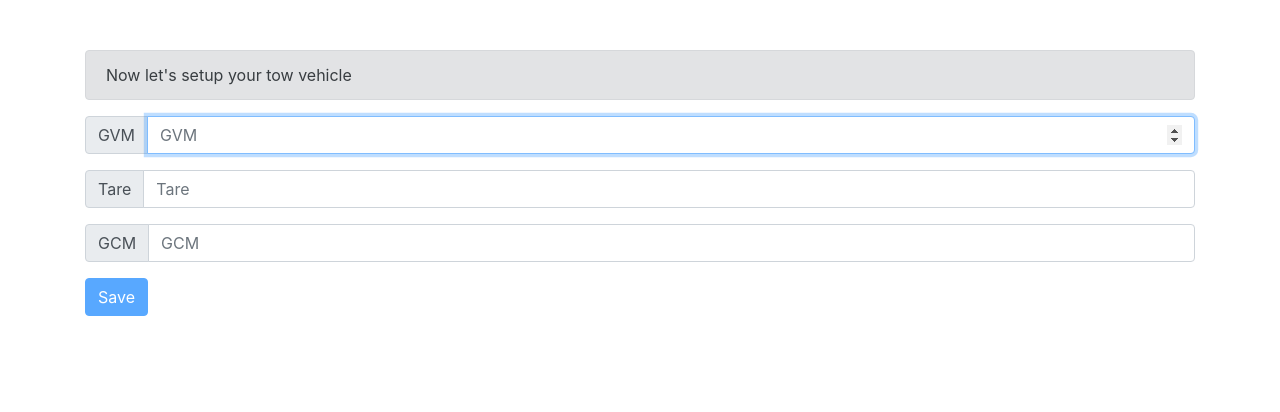
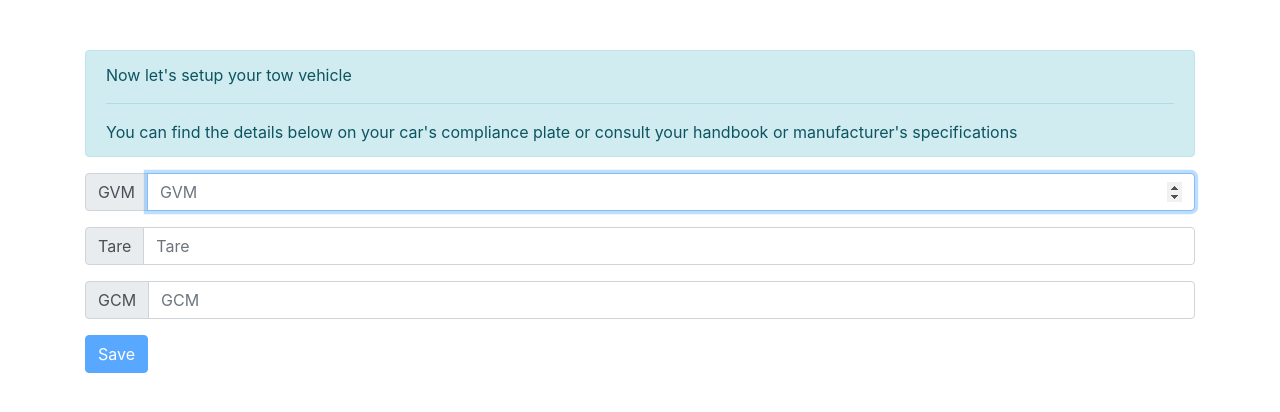
Before and after one commit to AndrewT78/tow-safe-app, a React (Create React App) app: page /carsetup in a window 1280 px wide. Shown: the top 412 px of the page. Built offline with nearby package versions, Linux system fonts and the light colour scheme.

Commit message:
Wording changes

```diff
--- a/src/configcomponents/car/CarSetup.js
+++ b/src/configcomponents/car/CarSetup.js
@@ -23,6 +23,8 @@ class CarSetup extends React.Component {
   carAccessories = [
     { name: "Bullbar", weight: 80 },
     { name: "Roofrack", weight: 12 },
+    { name: "Towbar", weight: 20 },
+    { name: "Snorkel", weight: 5 },
   ];
 
   render() {
@@ -30,8 +32,11 @@ class CarSetup extends React.Component {
       <>
         {this.isCarConfigured() ? (
           <>
-            <Alert variant="secondary">
+            <Alert variant="info">
               Nearly there, let's add some accessories to your vehicle
+              <hr />
+              You can add your own accessories or edit these later by clicking
+              on the car icon on the main screen
             </Alert>
             <AccessoriesAdder
               accessories={this.carAccessories}
@@ -49,7 +54,12 @@ class CarSetup extends React.Component {
           </>
         ) : (
           <>
-            <Alert variant="secondary">Now let's setup your tow vehicle</Alert>
+            <Alert variant="info">
+              Now let's setup your tow vehicle
+              <hr />
+              You can find the details below on your car's compliance plate or
+              consult your handbook or manufacturer's specifications
+            </Alert>
             <CarConfig></CarConfig>
           </>
         )}
--- a/src/configcomponents/van/VanSetup.js
+++ b/src/configcomponents/van/VanSetup.js
@@ -30,8 +30,11 @@ class VanSetup extends React.Component {
       <>
         {this.isVanConfigured() ? (
           <>
-            <Alert variant="secondary">
+            <Alert variant="info">
               Now let's add some accessories to your van
+              <hr />
+              You can add your own accessories or edit these later by clicking
+              on the caravan icon on the main screen
             </Alert>
             <AccessoriesAdder
               accessories={this.vanAccessories}
@@ -50,8 +53,11 @@ class VanSetup extends React.Component {
           </>
         ) : (
           <>
-            <Alert variant="secondary">
+            <Alert variant="info">
               Welcome to TowSafe, Let's start by setting up your van details
+              <hr />
+              You can find the details below on your van compliance plate, or as
+              provided by the manufacturer
             </Alert>
             <VanConfig></VanConfig>
           </>
```
Also changed, not shown: 1 other file (tests, documents, lock files or other folders).
